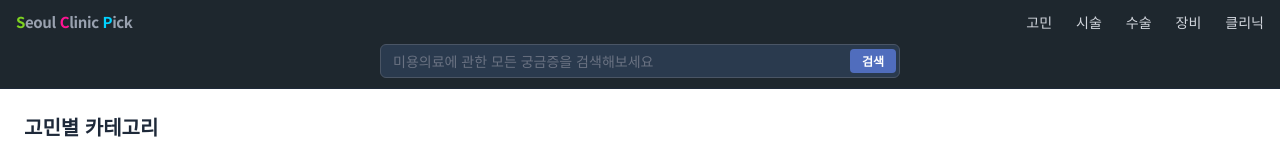
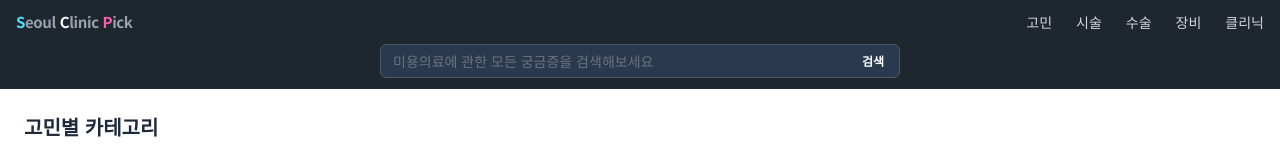
Before and after one commit to cyjung23/seoulcp, a Next.js app: page / in a window 1280 px wide. Shown: the top 155 px of the page. Built offline with nearby package versions, Linux system fonts and the light colour scheme; no server answers; the database is empty.

Commit message:
swap logo S and P colors

```diff
--- a/src/app/globals.css
+++ b/src/app/globals.css
@@ -10,19 +10,30 @@
   --color-foreground: var(--foreground);
   --font-sans: var(--font-noto-sans-kr);
 
-  /* Brand: Logo 고채도 */
-  --color-logo-s: #7ED321;
-  --color-logo-b: #FF1493;
-  --color-logo-c: #00D2FF;
+  /* ═══ Brand: Logo 고채도 ═══ */
+  --color-logo-s: #4AE0FF;   /* Seoul · 시안 */
+  --color-logo-c: #FF5CAE;   /* Clinic · 핑크 */
+  --color-logo-p: #A0E85A;   /* Pick · 연두 */
 
-  /* Brand: UI 저채도 */
-  --color-ui-primary: #506DBD;
-  --color-ui-secondary: #0A9DC2;
-  --color-ui-accent: #5CA80E;
+  /* ═══ Brand: 카테고리 UI 5색 ═══ */
+  --color-cat-concern:  #0A9DC2;  /* 고민 · 시안 */
+  --color-cat-treat:    #0E99B8;  /* 시술 · 밝은시안 */
+  --color-cat-surgery:  #1D5C78;  /* 수술 · 딥틸 */
+  --color-cat-device:   #506DBD;  /* 장비 · 퍼플블루 */
+  --color-cat-clinic:   #5CA80E;  /* 클리닉 · 그린 */
 
-  /* Brand: Base */
-  --color-base-dark: #1E272E;
+  /* ═══ Brand: 태그 배경 5색 ═══ */
+  --color-tag-concern-bg:  #FDE8EE;  /* 연핑크 */
+  --color-tag-treat-bg:    #DEF2F6;  /* 밝은시안 */
+  --color-tag-surgery-bg:  #DAE6EC;  /* 진한시안 */
+  --color-tag-device-bg:   #ECEDF2;  /* 뉴트럴그레이 */
+  --color-tag-clinic-bg:   #E8F5E9;  /* 연그린 */
+
+  /* ═══ Brand: Base ═══ */
+  --color-base-dark:  #1E272E;
   --color-base-light: #F5F6FA;
+  --color-base-text:  #333333;
+  --color-base-sub:   #888888;
 }
 
 body {
```
